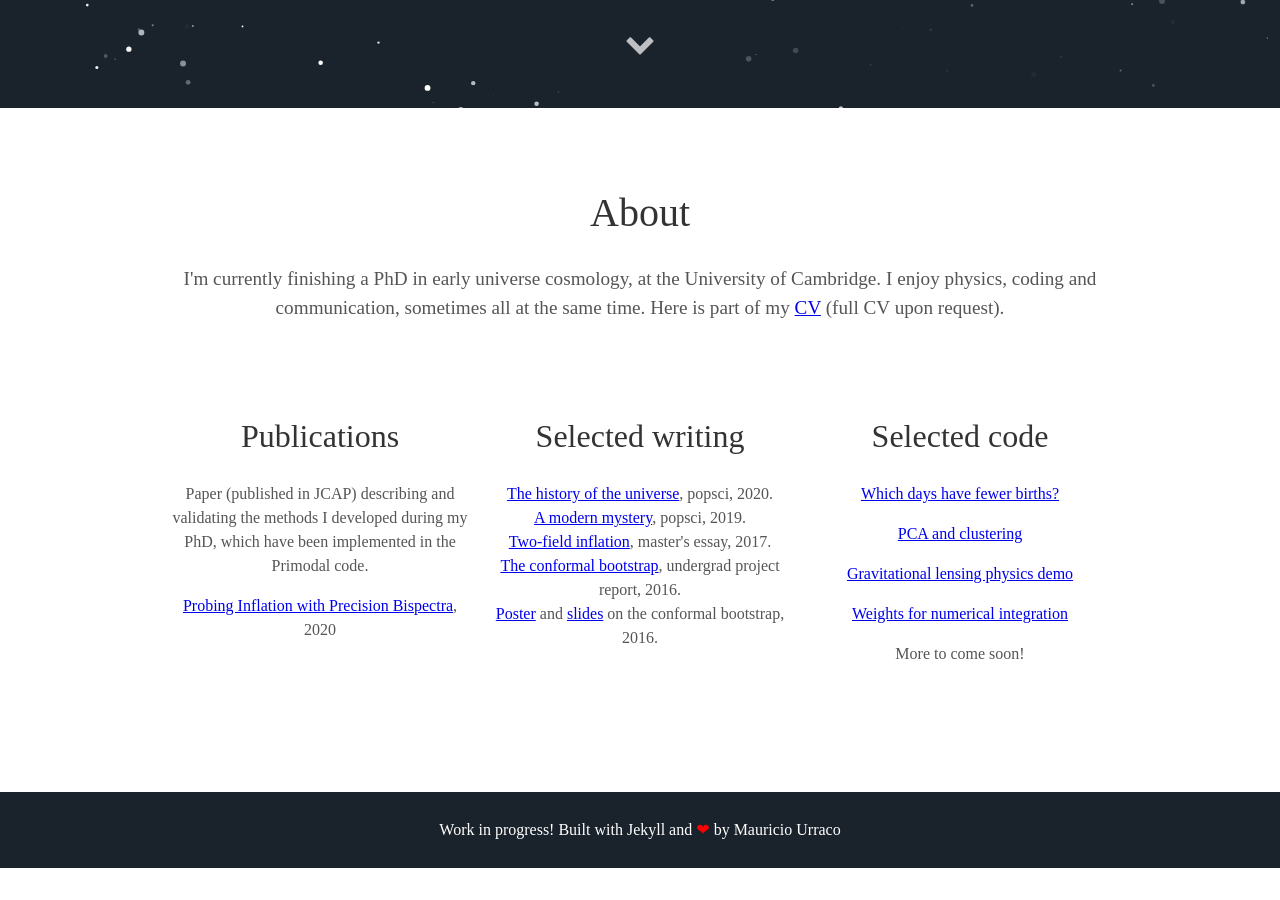
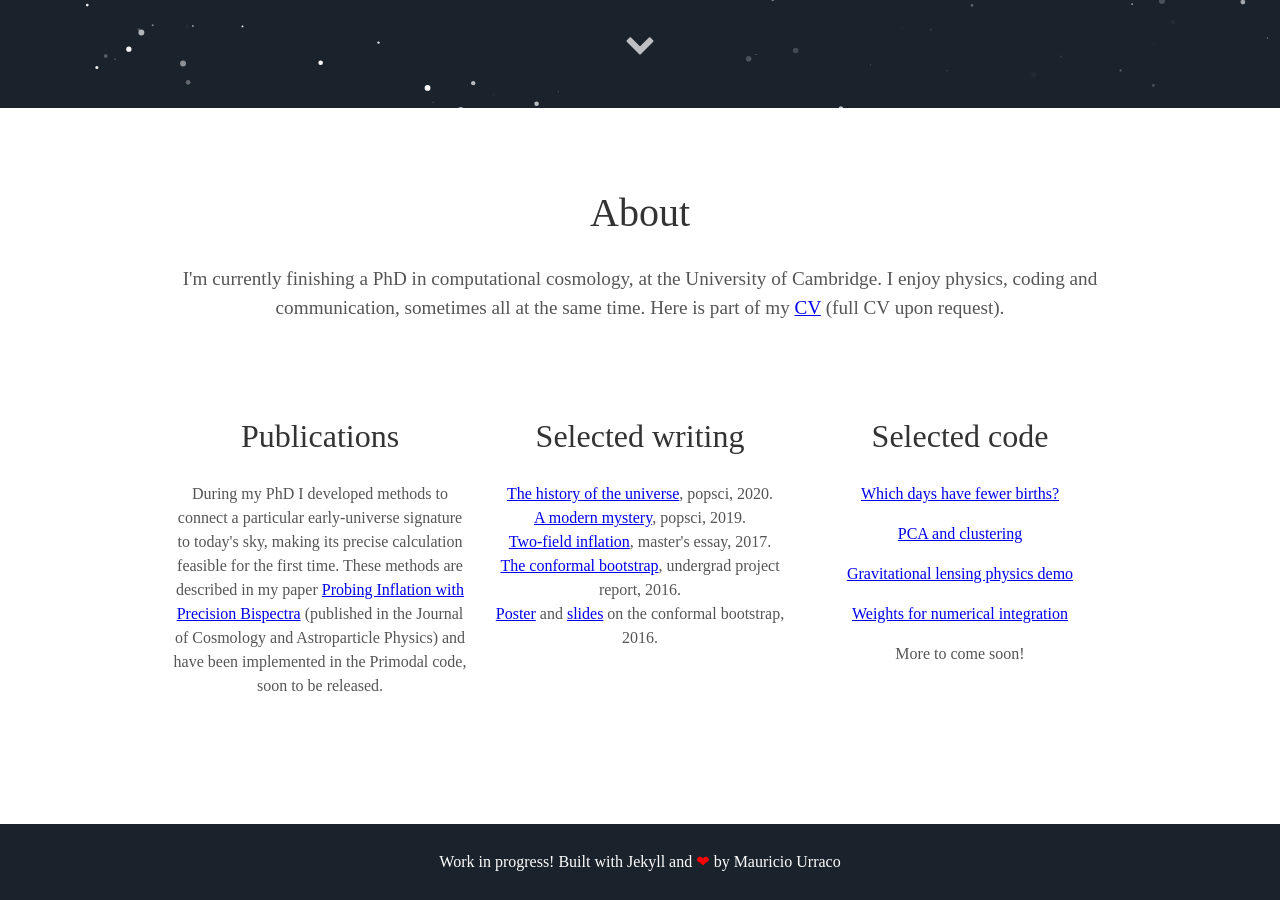
Before and after one commit to pc559/pc559.github.io, a Jekyll site: the page built from index.html, in a window 1280 px wide and 900 px high, scrolled down 792 px. Built offline with Jekyll 4.4.1, drawn with Linux system fonts in a browser that asks for light colours; some web fonts are replaced; before the commit the page ends 1660 px from its top, so only the background shows below that.

Commit message:
Updated description

```diff
--- a/_config.yml
+++ b/_config.yml
@@ -1,12 +1,12 @@
 # Site settings
 title: Philip Clarke
-description: PhD student
+description: Data science, computational cosmology
 # baseurl: "" # the subpath of your site, e.g. /blog
 # url: "localhost:3000" # the base hostname & protocol for your site e.g. http://willianjusten.com.br
 
 # User settings
 username: Philip Clarke
-user_description: I'm currently finishing a PhD in early universe cosmology, at the University of Cambridge. I enjoy physics, coding and communication, sometimes all at the same time. Here is part of my <a href="documents/website_cv.pdf">CV</a> (full CV upon request).
+user_description: I'm currently finishing a PhD in computational cosmology, at the University of Cambridge. I enjoy physics, coding and communication, sometimes all at the same time. Here is part of my <a href="documents/website_cv.pdf">CV</a> (full CV upon request).
 user_title: PhD student
 email: clarkeph@tcd.ie
 # twitter_username: lorem_ipsum
--- a/_includes/about.html
+++ b/_includes/about.html
@@ -5,8 +5,13 @@
 <div class="user">
   <div class="tech">
     <h2>Publications</h2>
-    <p>Paper (published in JCAP) describing and validating the methods I developed during my PhD, which have been implemented in the Primodal code.</p>
-    <p><a href="https://arxiv.org/abs/2012.08546">Probing Inflation with Precision Bispectra</a>, 2020</p>
+    <p>During my PhD I developed methods to connect a particular early-universe signature to today's sky,
+    making its precise calculation feasible for the first time.
+    These methods are described in my paper
+    <a href="https://arxiv.org/abs/2012.08546">Probing Inflation with Precision Bispectra</a>
+    (published in the Journal of Cosmology and Astroparticle Physics)
+    and have been implemented in the Primodal code,
+    soon to be released.</p>
   </div>
   <div class="tech">
     <h2>Selected writing</h2>
```
